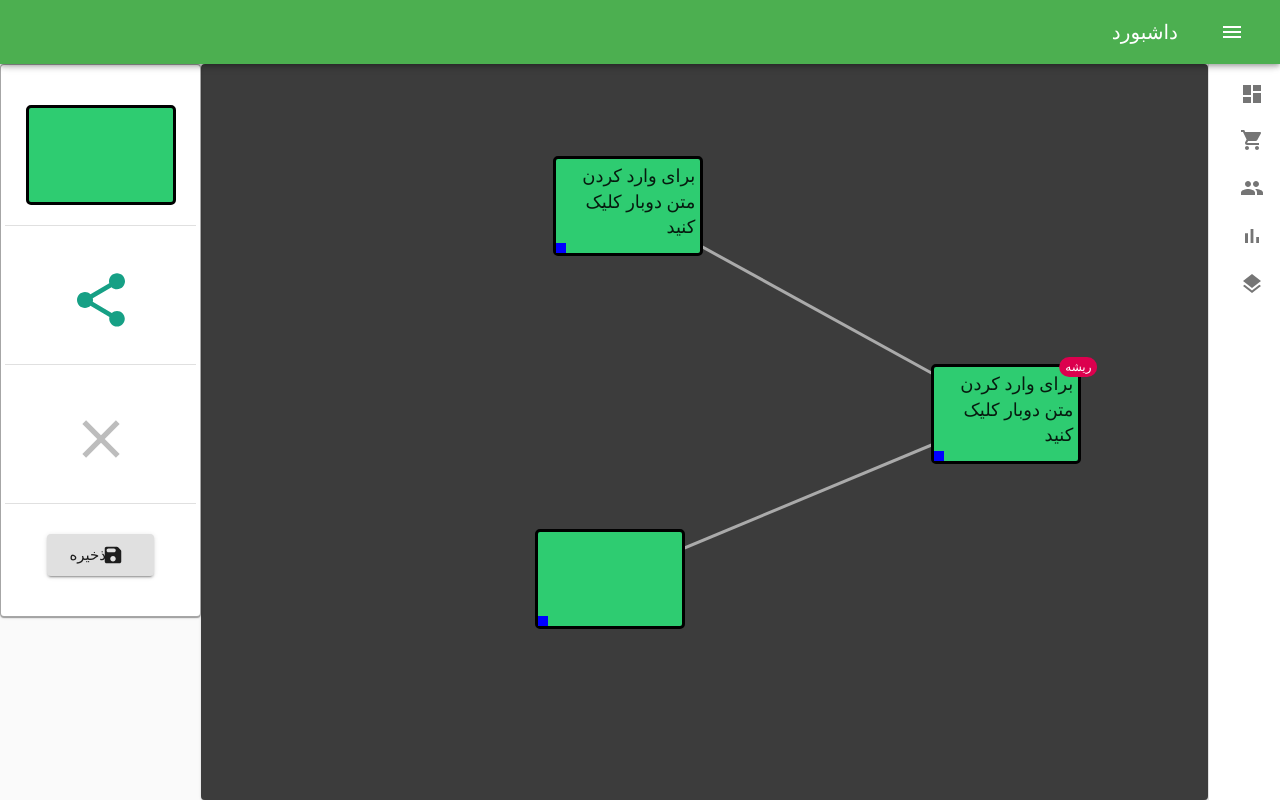
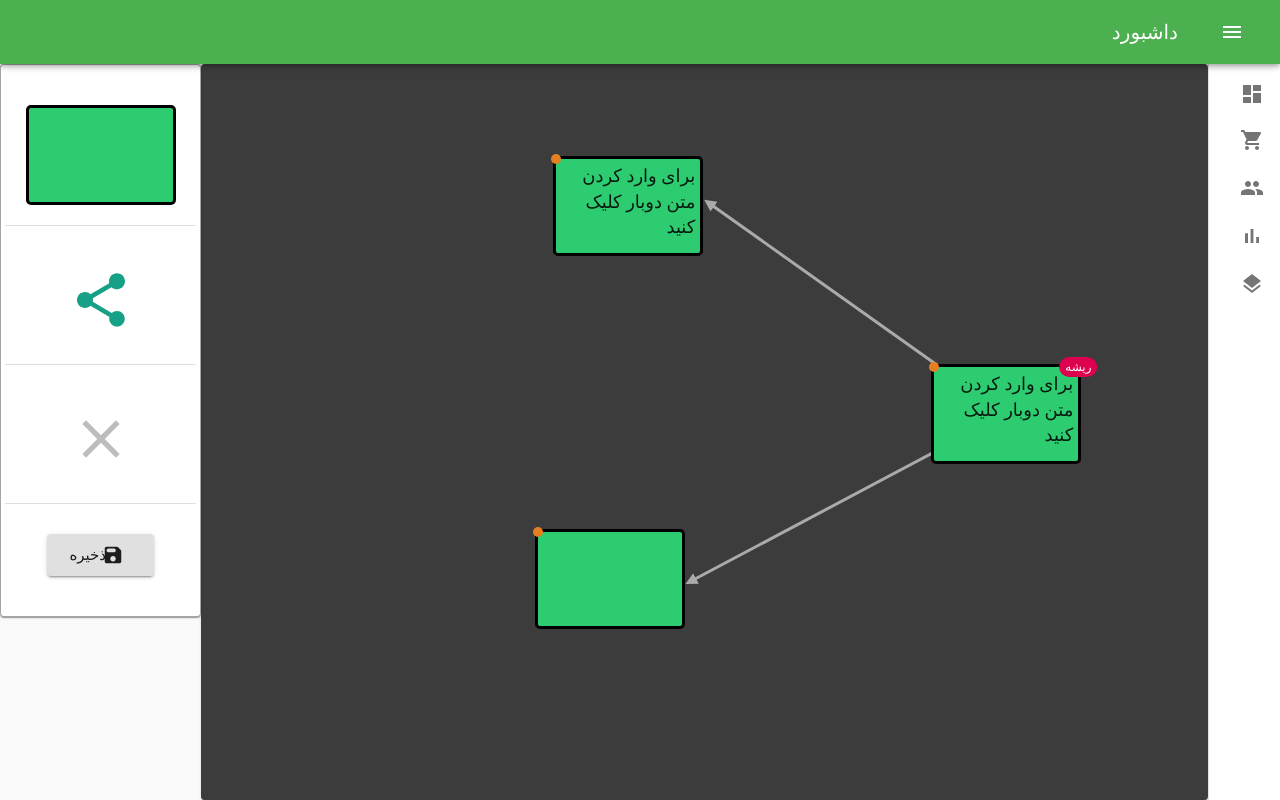
Before and after one commit to salehi77/data-manage-frontend, a React (Create React App) app: page /dg/1 in a window 1280 px wide. Built offline with nearby package versions, Linux system fonts and the light colour scheme; no server answers; a small style sheet from the web is missing; what jss-rtl would draw is missing.

Commit message:
create link using corner node

```diff
--- a/src/assets/my_css.css
+++ b/src/assets/my_css.css
@@ -66,3 +66,42 @@ html, body, #root, #root>div[dir]{
   flex-direction: row;
   justify-content: center;
 }
+
+
+
+.node {
+  width: 150px;
+  min-height: 100px;
+  font-size: 18px;
+  overflow-wrap: break-word;
+  white-space: pre-wrap;
+  position: absolute;
+  border-radius: 5px;
+  padding: 5px;
+  cursor: default;
+  background-color: #2ecc71;
+  border: 3px solid #000;
+}
+.edit-node {
+  background-color:#ecf0f1;
+}
+.select-node {
+  border-color: #2980b9;
+}
+
+.link-node:hover{
+  box-shadow: 0px 0px 15px -1px #e0e0e0;
+
+}
+
+.corner {
+  position: absolute;
+  width: 10px;
+  height: 10px;
+  border-radius: 5px;
+  transform: scale(1) translate(-50%, -50%);
+  background-color: #e67e22;
+}
+.corner:hover {
+  background-color: #d35400;
+}
--- a/src/components/elements/Diagram/Links.jsx
+++ b/src/components/elements/Diagram/Links.jsx
@@ -31,7 +31,7 @@ const Links = (props) => {
               <path
                 key={index} fill='transparent' stroke='#aaaaaa' strokeWidth='3'
                 d={`M ${from.left + 75} ${from.top + 50}
-              L ${to.left + 75} ${to.top + 50}`}
+                    L ${to.left + 75} ${to.top + 50}`}
               />
             )
 
--- a/src/components/pages/Diagram.jsx
+++ b/src/components/pages/Diagram.jsx
@@ -87,6 +87,10 @@ const Diagram = (props) => {
 
 
 
+  const [mode, setmode] = React.useState(null)
+
+
+  // console.log(mode)
 
 
   // React.useEffect(() => {
@@ -105,9 +109,18 @@ const Diagram = (props) => {
 
 
 
+  const saveAction = () => {
 
+    let a = links.find(link => {
+      return links.find(link2 => {
+        return link.from === link2.to && link.to === link2.from
+      })
+    })
 
-  const saveAction = () => {
+    if (a) {
+      toast.error('دور در درخت وجود دارد')
+    }
+    else {
       let root = nodes.find(node => node.root)
       if (root) {
         let t = model2tree(root.id)
@@ -121,6 +134,7 @@ const Diagram = (props) => {
 
           }
         }).catch(err => { })
+      }
     }
   }
 
@@ -205,10 +219,11 @@ const Diagram = (props) => {
                 }}
                 onMouseUp={() => {
                   setmovingId(null)
+                  setmode(null)
                 }}
                 onMouseMove={e => {
+                  if (movingId !== null) {
                     e.persist()
-                  if (movingId !== null) {
                     if (movingId === -1) {
                       setboard({
                         ...board,
@@ -233,8 +248,10 @@ const Diagram = (props) => {
                       }
                     }
                   }
-                  window.e = e
-                  // console.log(e.pageX)
+                  if (mode) {
+                    e.persist()
+                    setmode({ ...mode, endX: mode.endX + e.movementX * (1 / board.scale), endY: mode.endY + e.movementY * (1 / board.scale) })
+                  }
                 }}
                 onDragOver={e => e.preventDefault()}
                 onDrop={e => {
@@ -257,11 +274,71 @@ const Diagram = (props) => {
 
 
 
-                  <Links
+                  {/* <Links
                     board={board}
                     links={links}
                     nodes={nodes}
+                  /> */}
+
+                  <svg
+                    style={{
+                      height: '100%',
+                      width: '100%',
+                      transform: `scale(${board.scale}) translate(${board.x}px, ${board.y}px)`,
+                      position: 'absolute',
+                      overflow: 'visible',
+                    }}
+                  >
+                    <defs>
+                      <marker id="triangle" viewBox="0 0 10 10"
+                        refX="1" refY="5"
+                        markerUnits="strokeWidth"
+                        markerWidth="4" markerHeight="4"
+                        orient="auto">
+                        <path d="M 0 0 L 10 5 L 0 10 z" fill="#aaaaaa" />
+                      </marker>
+                    </defs>
+
+                    {
+
+                      links.map((link, index) => {
+
+                        let from = nodes.find(node => node.id === link.from)
+                        let to = nodes.find(node => node.id === link.to)
+
+
+                        if (from && to) {
+
+                          let offset = { x: 0, y: 0 }
+
+                          from.left < to.left ? offset.x = 85 : offset.x = -85
+
+                          return (
+                            <path
+                              key={index} fill='transparent' stroke='#aaaaaa' strokeWidth='3'
+                              d={`M ${from.left + 75} ${from.top + 50} L ${to.left + 160} ${to.top + 50}`}
+                              marker-end="url(#triangle)"
                             />
+                          )
+                        }
+
+                      })
+
+                    }
+
+                    {
+                      mode
+
+                      &&
+
+                      <path
+                        fill='transparent' stroke='#aaaaaa' strokeWidth='3'
+                        d={`M ${mode.startX} ${mode.startY} L ${mode.endX} ${mode.endY}`}
+                      />
+                    }
+
+
+                  </svg>
 
 
 
@@ -287,20 +364,15 @@ const Diagram = (props) => {
                           <div
                             key={index}
                             style={{
-                              width: 150,
-                              minHeight: 100,
-                              fontSize: 18,
-                              overflowWrap: 'break-word',
-                              whiteSpace: 'pre-wrap',
-                              backgroundColor: editingId === node.id ? '#ecf0f1' : '#2ecc71',
-                              position: 'absolute',
                               top: node.top,
                               left: node.left,
-                              borderRadius: 5,
-                              padding: 5,
-                              cursor: 'default',
-                              border: `3px solid ${selectingId === node.id ? '#2980b9' : '#000'}`,
                             }}
+                            className={`
+                              node
+                              ${editingId === node.id ? 'edit-node' : ''}
+                              ${selectingId === node.id ? 'select-node' : ''}
+                              ${mode && mode.id !== node.id ? 'link-node' : ''}
+                            `}
                             onMouseDown={(e) => {
                               if (editingId === null || editingId === node.id) {
                                 e.stopPropagation()
@@ -308,6 +380,12 @@ const Diagram = (props) => {
                               if (editingId === null) {
                                 setmovingId(node.id)
                                 setselectingId(node.id)
+                              }
+                            }}
+                            onMouseUp={(e) => {
+                              if (mode && mode.id !== node.id) {
+                                if (!links.find(link => link.from === mode.id && link.to === node.id))
+                                  setlinks([...links, { from: mode.id, to: node.id }])
                               }
                             }}
                             onDoubleClick={() => {
@@ -332,12 +410,13 @@ const Diagram = (props) => {
 
                             <div
                               style={{
-                                width: 10,
-                                height: 10,
-                                position: 'absolute',
-                                backgroundColor: 'blue',
-                                bottom: 0,
-                                left: 0
+                                top: 0,
+                                left: 0,
+                              }}
+                              className='corner'
+                              onMouseDown={(e) => {
+                                e.stopPropagation()
+                                setmode({ id: node.id, startX: node.left, startY: node.top, endX: node.left, endY: node.top })
                               }}
                             ></div>
 
@@ -396,6 +475,7 @@ const Diagram = (props) => {
 
 
                 </div>
+
 
               </Paper>
 
```
Lines whose indentation alone changed are shown as unchanged.
